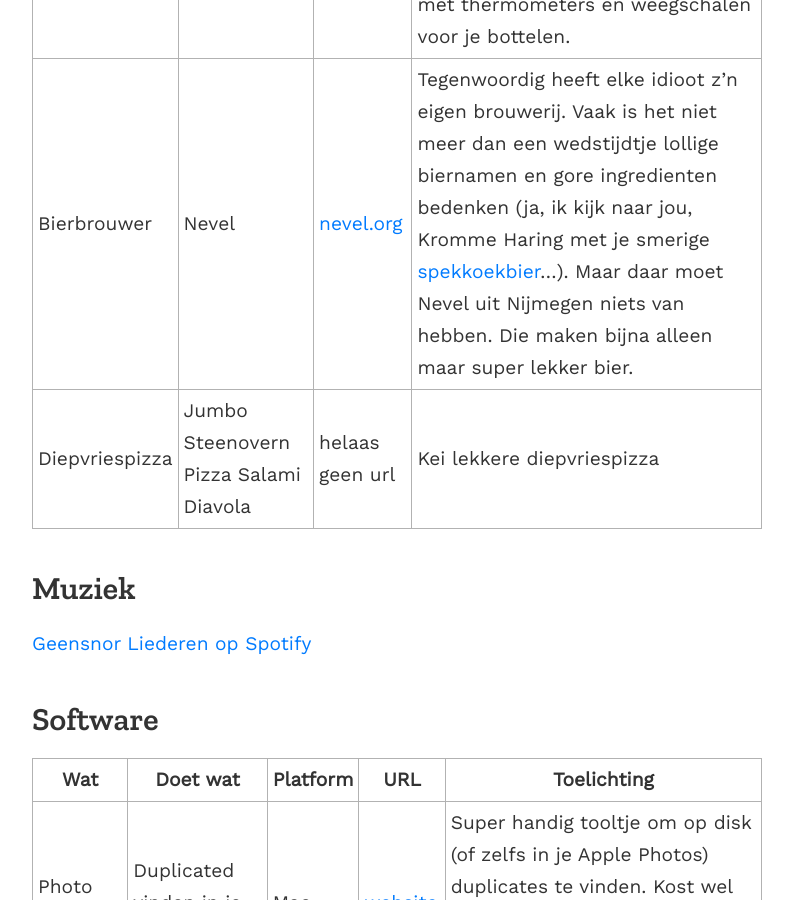
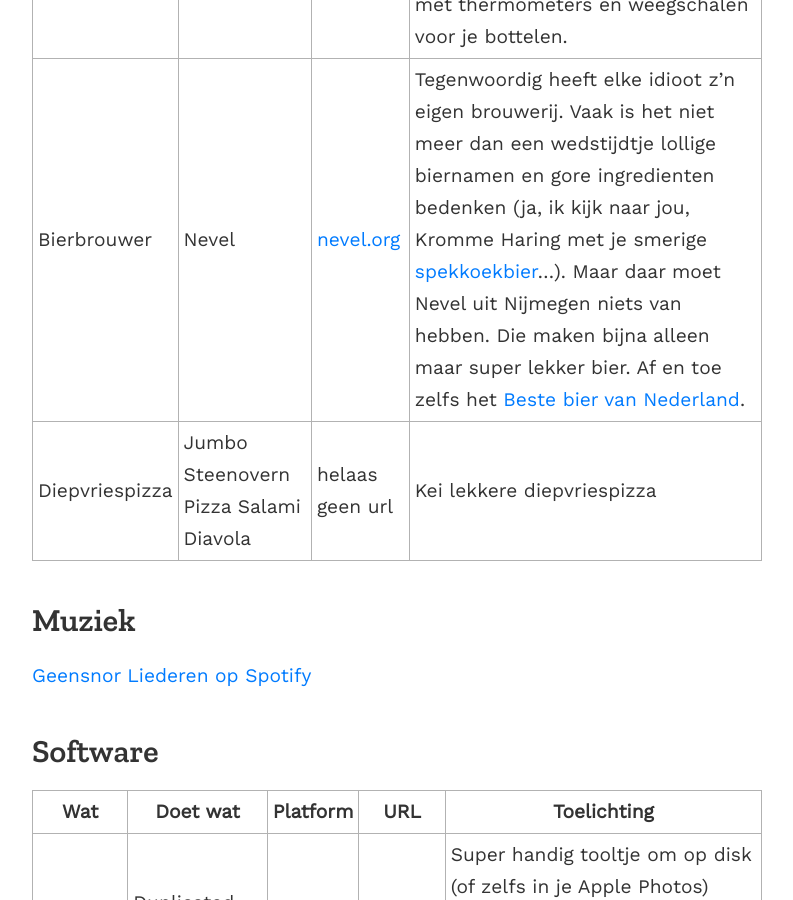
Before and after one commit to geensnor/geensnor.nl, a Jekyll site: the page built from pages/tips.md, in a window 1280 px wide and 900 px high, scrolled down 3537 px. Shown: the whole window, without its empty margins (243-1036 px from the left). Built offline with Jekyll 4.4.1, drawn with Linux system fonts in a browser that asks for light colours.

Commit message:
Update tips.md
Beste bier van Nederland van Nevel

```diff
--- a/pages/tips.md
+++ b/pages/tips.md
@@ -48,7 +48,7 @@
 | Wat          | Naam       | URL        | Toelichting             |
 | ------------ | ---------- | ---------- | ----------------------- |
 | Koffie bonen | **Moyee coffee** - Ethiopia **double** blend | [Moyee coffee](https://www.moyeecoffee.com) | Lekkere koffie, beetje fruitig en niet zo lomp als DE. Zit ook zuurtje in. Gewone hollandse filterkoffie ontmoet hipster chemex opgietkoffie. Beetje die tune van Douwe Egberts met die piano en gezelligheid.....in een obscuur berlijns koffiehutje waar ze je koffie met thermometers en weegschalen voor je bottelen. |
-|Bierbrouwer|Nevel|[nevel.org](https://nevel.org)|Tegenwoordig heeft elke idioot z'n eigen brouwerij. Vaak is het niet meer dan een wedstijdtje lollige biernamen en gore ingredienten bedenken (ja, ik kijk naar jou, Kromme Haring met je smerige [spekkoekbier](https://untappd.com/b/de-kromme-haring-ikan-ikan/2420270)...). Maar daar moet Nevel uit Nijmegen niets van hebben. Die maken bijna alleen maar super lekker bier.|
+|Bierbrouwer|Nevel|[nevel.org](https://nevel.org)|Tegenwoordig heeft elke idioot z'n eigen brouwerij. Vaak is het niet meer dan een wedstijdtje lollige biernamen en gore ingredienten bedenken (ja, ik kijk naar jou, Kromme Haring met je smerige [spekkoekbier](https://untappd.com/b/de-kromme-haring-ikan-ikan/2420270)...). Maar daar moet Nevel uit Nijmegen niets van hebben. Die maken bijna alleen maar super lekker bier. Af en toe zelfs het [Beste bier van Nederland](https://www.gelderlander.nl/nijmegen/mattias-maakte-met-zijn-brouwerij-het-beste-bier-van-nederland-verrast-dat-de-jury-voor-dit-niche-product-koos~ab658501/).|
 |Diepvriespizza|Jumbo Steenovern Pizza Salami Diavola| helaas geen url | Kei lekkere diepvriespizza|
 
 ## Muziek
```
